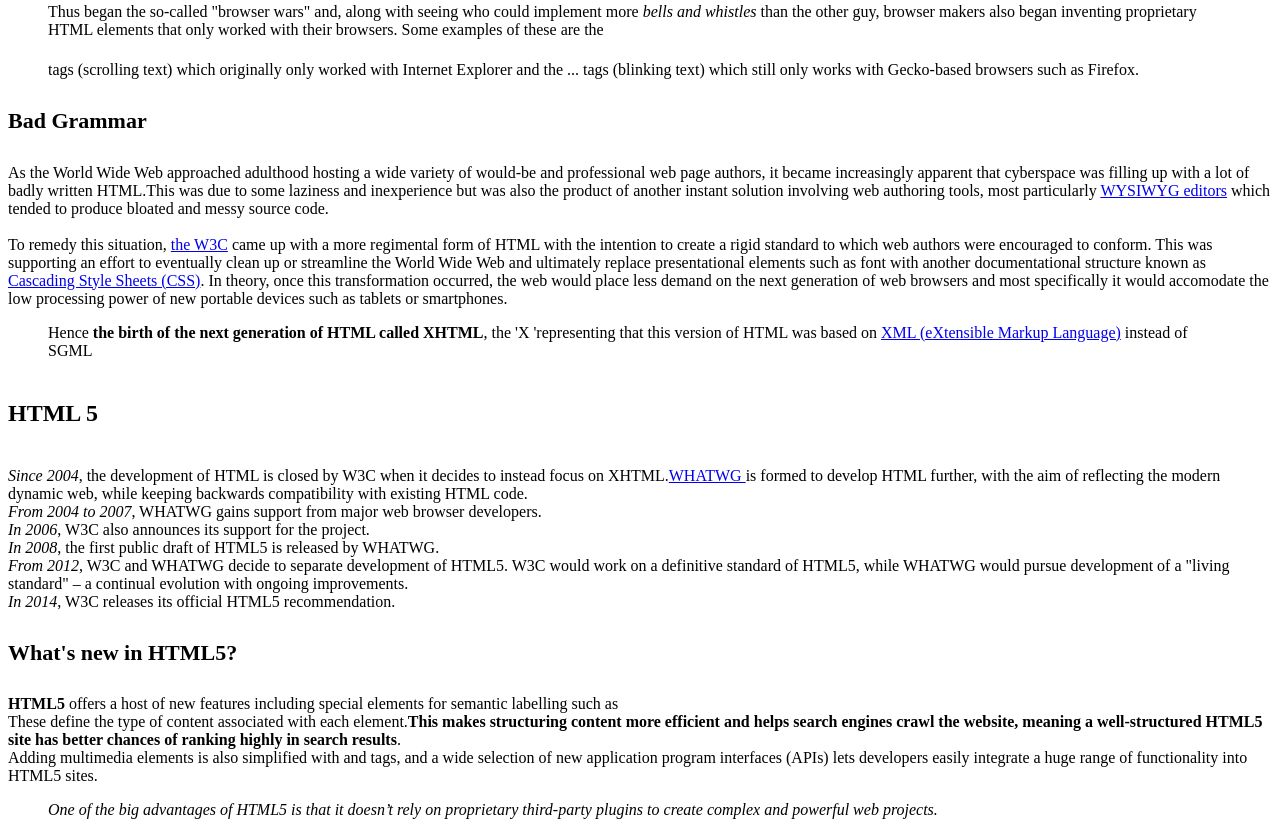
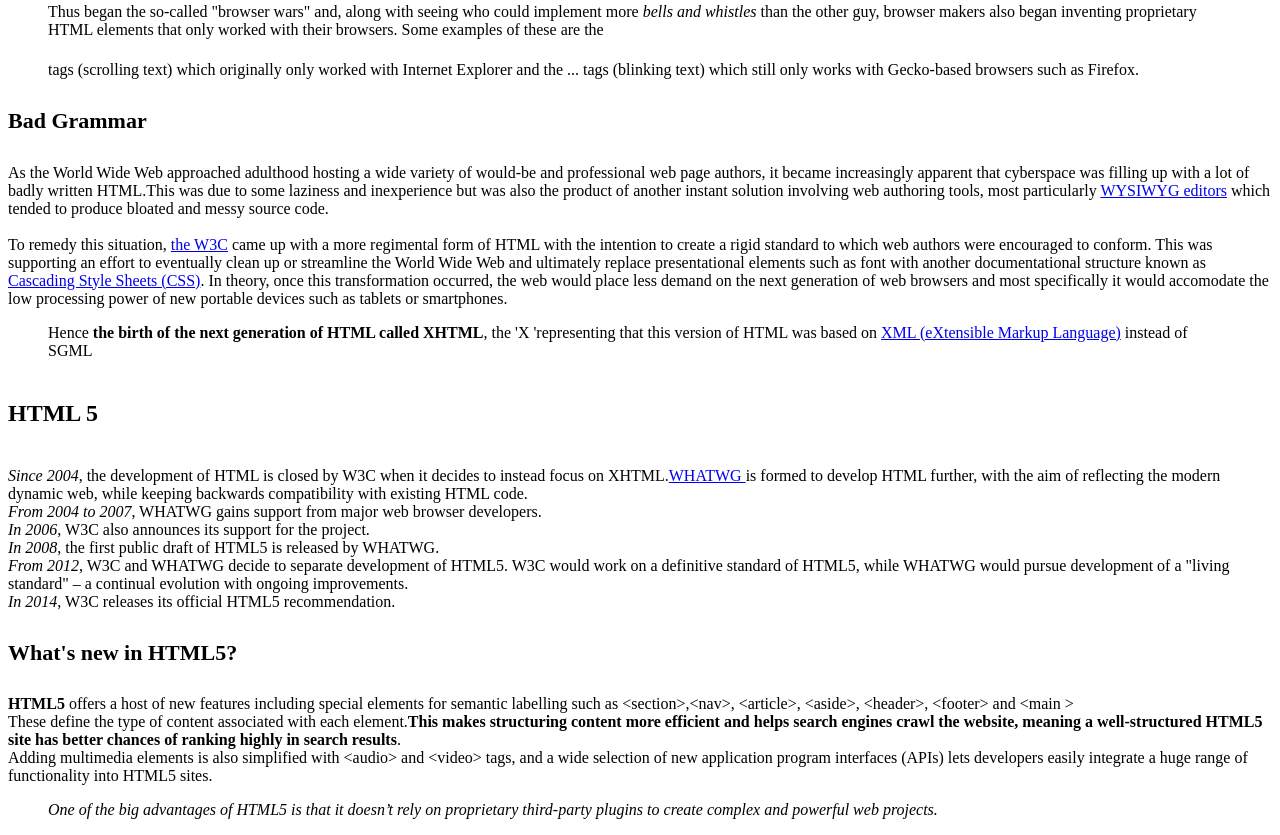
Before and after one commit to NgocLuong2001/wpr, a plain HTML site: page Tut1/demo1/index.html in a window 1280 px wide. Shown: the part 576-1411 px from the top of the page. Drawn offline with Linux system fonts and the light colour scheme.

Commit message:
Signed-off-by: NgocLuong2001 <1901060029@s.hanu.edu.vn>

```diff
--- a/Tut1/demo1/index.html
+++ b/Tut1/demo1/index.html
@@ -47,9 +47,9 @@ In theory, once this transformation occurred, the web would place less demand on
 
     <h4 style="font-size:22px;">What's new in HTML5?</h4>
 
-<p> <b>HTML5</b> offers a host of new features including special elements for semantic labelling such as
+<p> <b>HTML5</b> offers a host of new features including special elements for semantic labelling such as &#60;section&#62;,&#60;nav&#62;, &#60;article&#62;, &#60;aside&#62;, &#60;header&#62;, &#60;footer&#62; and &#60;main &#62;
 <br>These define the type of content associated with each element.<b>This makes structuring content more efficient and helps search engines crawl the website, meaning a well-structured HTML5 site has better chances of ranking highly in search results</b>.
-<br>Adding multimedia elements is also simplified with  and tags, and a wide selection of new application program interfaces (APIs) lets developers easily integrate a huge range of functionality into HTML5 sites.
+<br>Adding multimedia elements is also simplified with &#60;audio&#62; and &#60;video&#62; tags, and a wide selection of new application program interfaces (APIs) lets developers easily integrate a huge range of functionality into HTML5 sites.
 <blockquote><i>One of the big advantages of HTML5 is that it doesn’t rely on proprietary third-party plugins to create complex and powerful web projects.</i></blockquote>
 
 
```
